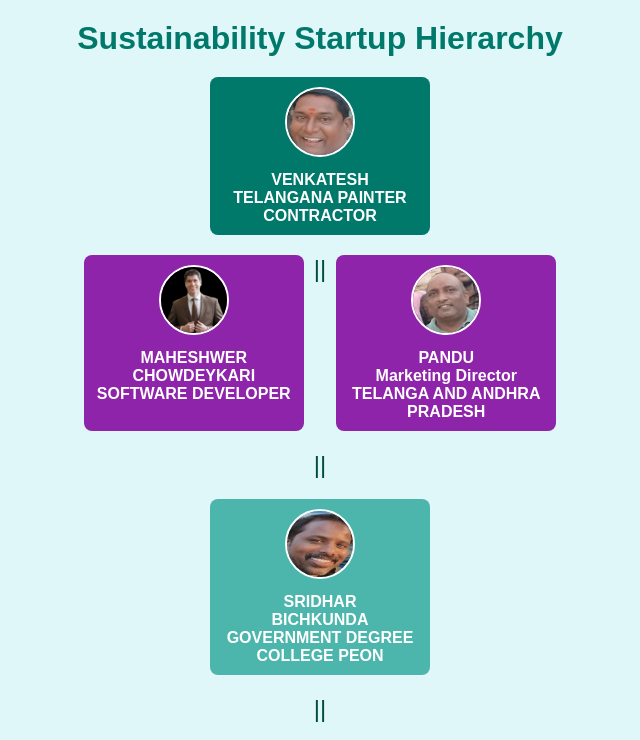
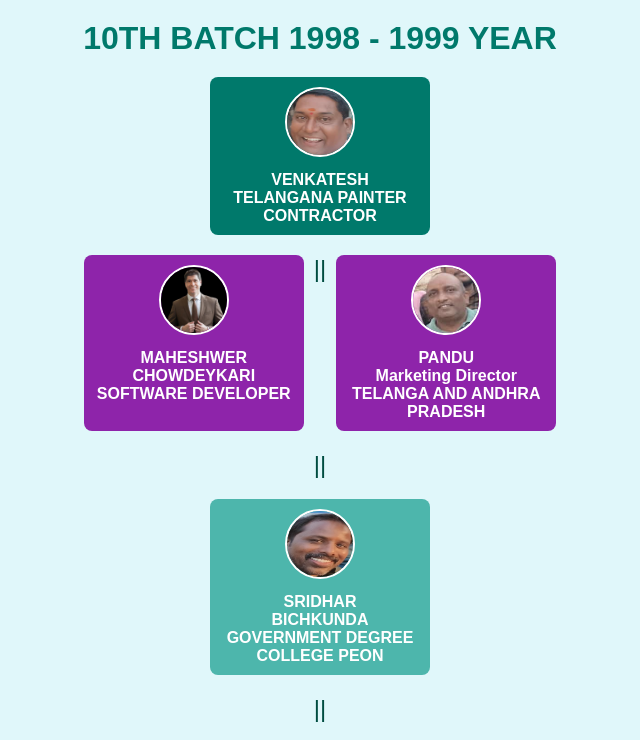
Before and after one commit to CHOWDEYKARI/10th-BATCH1998-1999, a plain HTML site: page index.html in a window 1280 px wide. Shown: the top 740 px of the page, without its empty margins (320-960 px from the left). Drawn offline with Linux system fonts and the light colour scheme.

Commit message:
Update index.html

```diff
--- a/index.html
+++ b/index.html
@@ -417,7 +417,7 @@
 </head>
 
 <body>
-    <h1>Sustainability Startup Hierarchy</h1>
+    <h1>10TH BATCH 1998 - 1999 YEAR</h1>
   <div class="hierarchy">
     <!-- Top-level CEO -->
     <div class="position ceo" onmouseover="speak('VENKATESH, Painter Contractor TELANGANA AND ANDHRA PRADESH')" onmouseout="stopSpeaking()">
```
